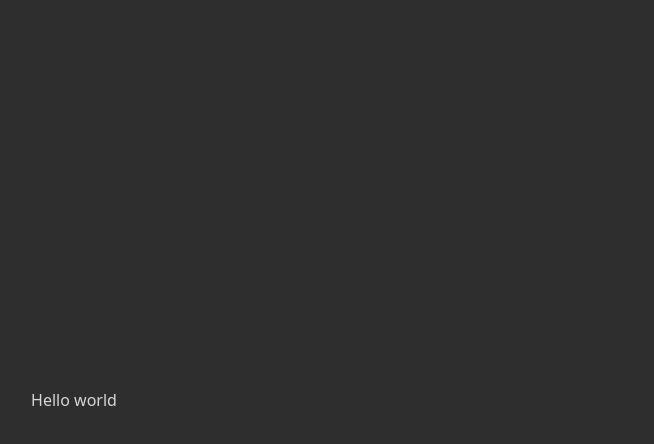
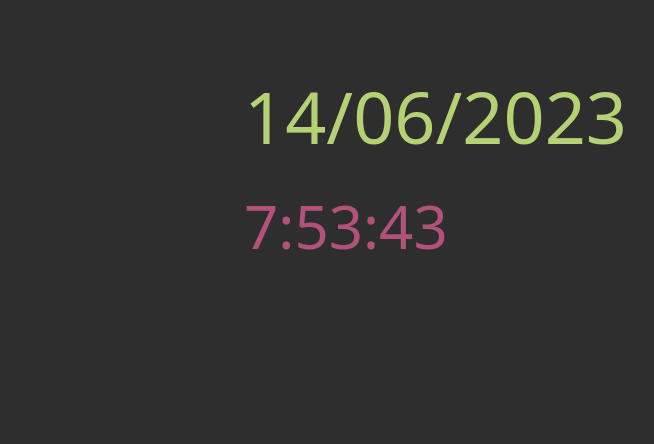
Before and after one commit to kerunix/wallpaper, a Nuxt app: page / in a window 1280 px wide. Shown: the top 444 px of the page, without its empty margins (566-1220 px from the left). Built offline with nearby package versions, Linux system fonts and the light colour scheme.

Commit message:
feat(clock): added basic clock

```diff
--- a/app.vue
+++ b/app.vue
@@ -1,14 +1,36 @@
 <script setup lang="ts">
-const foo = ref('')
+const date = computed(() => new Intl.DateTimeFormat('fr-FR').format(new Date()))
+const time = ref('')
 
-onMounted(() => setTimeout(() => {
-  foo.value = 'AH QUE COUCOU'
-}, 10000))
+onMounted(() => setInterval(() => {
+  const hour = new Date().getHours()
+  const minutes = new Date().getMinutes()
+  const seconds = new Date().getSeconds()
+
+  time.value = `${hour}:${minutes}:${seconds}`
+}, 1000))
 </script>
 
 <template>
-  <div class="h-screen w-screen bg-background text-white flex items-center justify-center">
-    <h1>Hello world</h1>
-    <p>{{ foo }}</p>
+  <div class="h-screen w-screen bg-background text-white grid grid-cols-8 gap-12 p-20">
+    <div class="col-span-1 rounded-sm h-60"></div>
+    <div class="col-span-1 rounded-sm h-60"></div>
+    <div class="col-span-1 rounded-sm h-60"></div>
+    <div class="col-span-1 rounded-sm h-60"></div>
+    <div class="col-span-1 rounded-sm h-60"></div>
+    <div class="col-span-1 rounded-sm h-60 flex flex-col space-y-11">
+      <span class="text-green text-7xl">{{ date }}</span>
+      <span class="text-pink text-6xl">{{ time }}</span>
+    </div>
+    <div class="col-span-1 rounded-sm h-60"></div>
+    <div class="col-span-1 rounded-sm h-60"></div>
+    <div class="col-span-1 rounded-sm h-60"></div>
+    <div class="col-span-1 rounded-sm h-60"></div>
+    <div class="col-span-1 rounded-sm h-60"></div>
+    <div class="col-span-1 rounded-sm h-60"></div>
+    <div class="col-span-1 rounded-sm h-60"></div>
+    <div class="col-span-1 rounded-sm h-60"></div>
+    <div class="col-span-1 rounded-sm h-60"></div>
+    <div class="col-span-1 rounded-sm h-60"></div>
   </div>
 </template>
```
